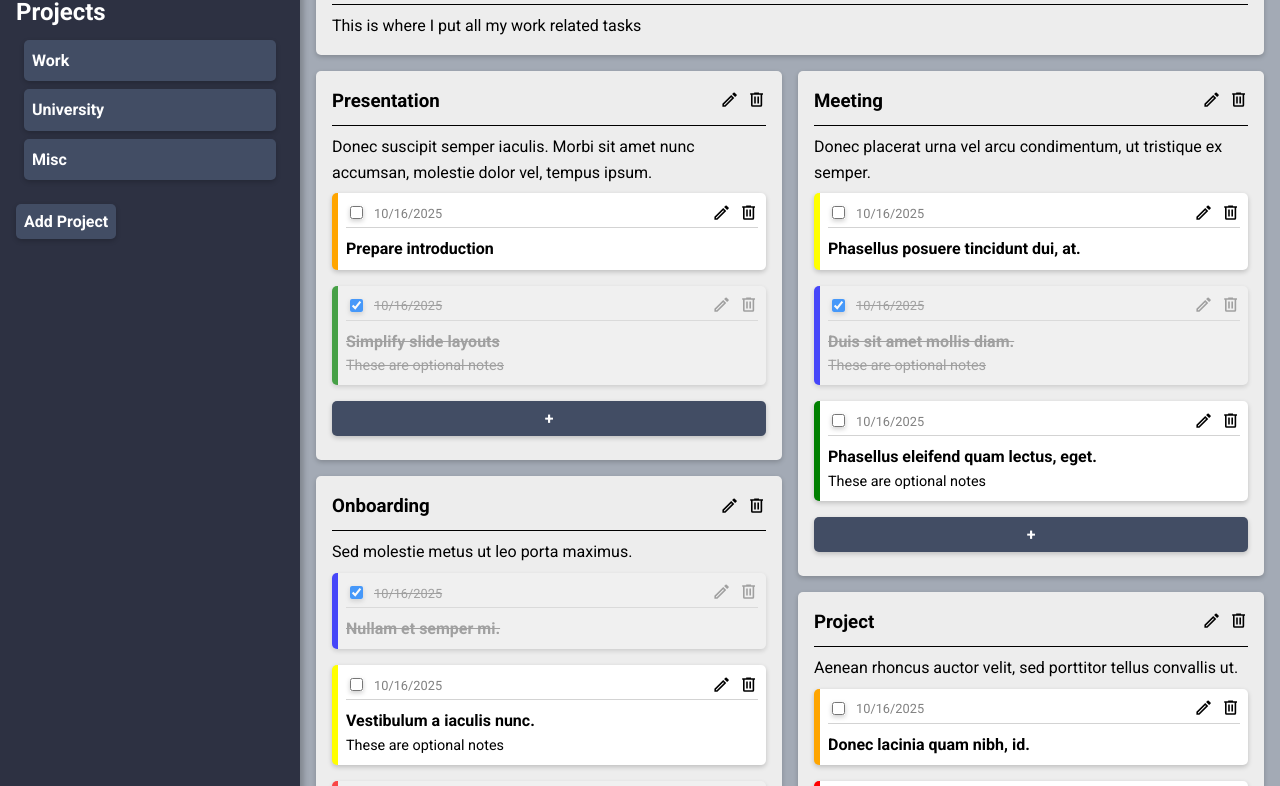
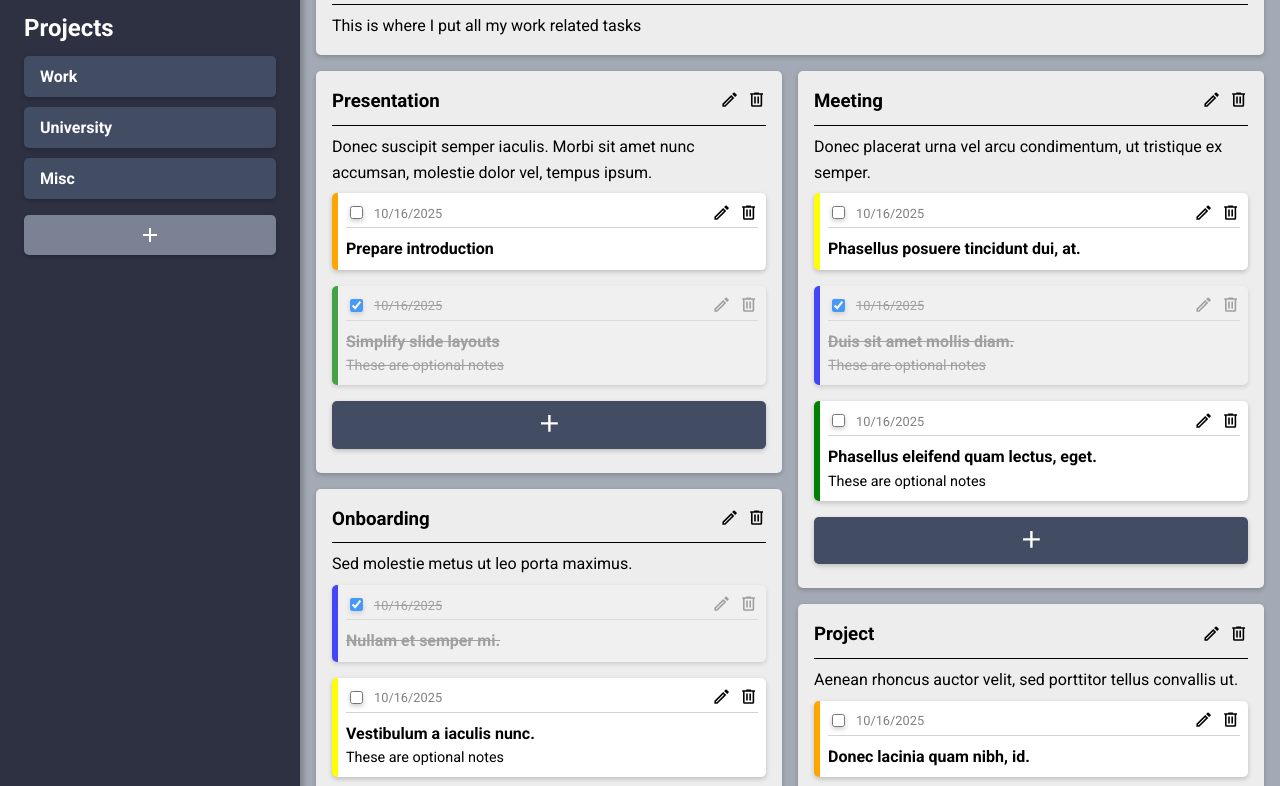
Before and after one commit to DrkNxt/odin-todo-list, a website built with webpack: page src/template.html in a window 1280 px wide. Shown: the part 74-860 px from the top of the page. Built offline with nearby package versions, Linux system fonts and the light colour scheme.

Commit message:
Update sidebar UI and change icon loading (again)

```diff
--- a/src/dom/dom-manager.js
+++ b/src/dom/dom-manager.js
@@ -25,7 +25,7 @@ function updateProjectList() {
     projectListContainer.innerHTML = "";
 
     for (let project of globals.projectList.projects) {
-        const projectElement = elementCreator.getElement("div", project.title, "project");
+        const projectElement = elementCreator.getElement("button", project.title, "project-btn");
         projectListContainer.appendChild(projectElement);
 
         projectElement.addEventListener("click", () => {
@@ -42,7 +42,7 @@ function updateProject(project) {
 
     // Create delete button
     const deleteButtonContainer = elementCreator.getElement("div", "");
-    const deleteTodoItem = elementCreator.getIconTrash("clickable-icon");
+    const deleteTodoItem = elementCreator.getIcon("delete", "clickable-icon");
     deleteButtonContainer.appendChild(deleteTodoItem);
 
     deleteButtonContainer.addEventListener("click", (e) => {
@@ -55,7 +55,7 @@ function updateProject(project) {
 
     // Create edit button
     const editButtonContainer = elementCreator.getElement("div", "");
-    const editProject = elementCreator.getIconPencil("clickable-icon");
+    const editProject = elementCreator.getIcon("edit", "clickable-icon");
     editButtonContainer.appendChild(editProject);
 
     editButtonContainer.addEventListener("click", (e) => {
@@ -80,7 +80,8 @@ function updateProject(project) {
 }
 
 function createAddTodoListButton() {
-    const addTodoListButton = elementCreator.getButton(null, "+", "button", "add-todo-list-btn");
+    const addTodoListButton = elementCreator.getButton(null, "", "button", "add-todo-list-btn");
+    addTodoListButton.appendChild(elementCreator.getIcon("new", "todo-list-plus-icon"))
     addTodoListButton.addEventListener("click", () => {
         newForm.todoListForm();
     });
@@ -100,7 +101,7 @@ function updateTodoLists(todoLists) {
 function createTodoListElement(todoList, todoLists) {
     // Create delete button
     const deleteButtonContainer = elementCreator.getElement("div", "");
-    const deleteTodoItem = elementCreator.getIconTrash("clickable-icon");
+    const deleteTodoItem = elementCreator.getIcon("delete", "clickable-icon");
     deleteButtonContainer.appendChild(deleteTodoItem);
 
     deleteButtonContainer.addEventListener("click", (e) => {
@@ -112,7 +113,7 @@ function createTodoListElement(todoList, todoLists) {
 
     // Create edit button
     const editButtonContainer = elementCreator.getElement("div", "");
-    const editTodoList = elementCreator.getIconPencil("clickable-icon");
+    const editTodoList = elementCreator.getIcon("edit", "clickable-icon");
     editButtonContainer.appendChild(editTodoList);
 
     editButtonContainer.addEventListener("click", (e) => {
@@ -141,8 +142,8 @@ function createTodoListElement(todoList, todoLists) {
 }
 
 function createAddTodoItemButton(todoList) {
-    const addTodoItemButton = elementCreator.getButton(null, "+", "button", "add-todo-item-btn");
-
+    const addTodoItemButton = elementCreator.getButton(null, "", "button", "add-todo-item-btn");
+    addTodoItemButton.appendChild(elementCreator.getIcon("new", "todo-item-plus-icon"))
     addTodoItemButton.addEventListener("click", () => {
         newForm.todoItemForm(todoList);
     });
@@ -155,7 +156,7 @@ function displayTodoItems(todoList, todoItemsContainer) {
     for (let todoItem of todoList.todoItems) {
         // Create delete button
         const deleteButtonContainer = elementCreator.getElement("div", "");
-        const deleteTodoItem = elementCreator.getIconTrash("clickable-icon");
+        const deleteTodoItem = elementCreator.getIcon("delete", "clickable-icon");
         deleteButtonContainer.appendChild(deleteTodoItem);
 
         deleteButtonContainer.addEventListener("click", (e) => {
@@ -172,7 +173,7 @@ function displayTodoItems(todoList, todoItemsContainer) {
 
         // Create edit button
         const editButtonContainer = elementCreator.getElement("div", "");
-        const editTodoItem = elementCreator.getIconPencil("clickable-icon");
+        const editTodoItem = elementCreator.getIcon("edit", "clickable-icon");
         editButtonContainer.appendChild(editTodoItem);
 
         editButtonContainer.addEventListener("click", (e) => {
--- a/src/dom/element-creator.js
+++ b/src/dom/element-creator.js
@@ -89,16 +89,6 @@ function getElement(elementName, textContent, classes = null, id = null) {
 }
 
 function getIcon(iconName, classes = null) {
-    const icon = document.createElement("span");
-    icon.classList.add("iconify");
-    if (classes !== null){
-        icon.classList.add(classes);
-    }
-    icon.dataset.icon = "mdi-" + iconName;
-    return icon;
-}
-
-function getIconPencil(classes = null) {
     const iconSvg = document.createElementNS('http://www.w3.org/2000/svg', 'svg');
     const iconPath = document.createElementNS('http://www.w3.org/2000/svg', 'path');
     iconSvg.classList.add("iconify");
@@ -106,38 +96,22 @@ function getIconPencil(classes = null) {
         iconSvg.classList.add(classes);
     }
 
+    let d;
+    switch(iconName) {
+        case "edit": d = "m14.06 9l.94.94L5.92 19H5v-.92zm3.6-6c-.25 0-.51.1-.7.29l-1.83 1.83l3.75 3.75l1.83-1.83c.39-.39.39-1.04 0-1.41l-2.34-2.34c-.2-.2-.45-.29-.71-.29m-3.6 3.19L3 17.25V21h3.75L17.81 9.94z"; break;
+        case "delete": d = "M9 3v1H4v2h1v13a2 2 0 0 0 2 2h10a2 2 0 0 0 2-2V6h1V4h-5V3zM7 6h10v13H7zm2 2v9h2V8zm4 0v9h2V8z"; break;
+        case "new": d = "M19 13h-6v6h-2v-6H5v-2h6V5h2v6h6z"; break;
+        case "list": d= "M11 15h6v2h-6zM9 7H7v2h2zm2 6h6v-2h-6zm0-4h6V7h-6zm-2 2H7v2h2zm12-6v14c0 1.1-.9 2-2 2H5c-1.1 0-2-.9-2-2V5c0-1.1.9-2 2-2h14c1.1 0 2 .9 2 2m-2 0H5v14h14zM9 15H7v2h2z"; break;
+        default: d = "M11 15h2v2h-2zm0-8h2v6h-2zm1-5C6.47 2 2 6.5 2 12a10 10 0 0 0 10 10a10 10 0 0 0 10-10A10 10 0 0 0 12 2m0 18a8 8 0 0 1-8-8a8 8 0 0 1 8-8a8 8 0 0 1 8 8a8 8 0 0 1-8 8"; iconSvg.classList.add("icon-error"); break;
+    }
+
     iconSvg.setAttribute('viewBox', '0 0 24 24');
 
     iconPath.setAttribute('fill', 'currentColor');
-    iconPath.setAttribute(
-    'd',
-    'm14.06 9l.94.94L5.92 19H5v-.92zm3.6-6c-.25 0-.51.1-.7.29l-1.83 1.83l3.75 3.75l1.83-1.83c.39-.39.39-1.04 0-1.41l-2.34-2.34c-.2-.2-.45-.29-.71-.29m-3.6 3.19L3 17.25V21h3.75L17.81 9.94z'
-    );
+    iconPath.setAttribute('d', d);
 
     iconSvg.appendChild(iconPath);
     return iconSvg;
 }
 
-function getIconTrash(classes = null) {
-    const iconSvg = document.createElementNS('http://www.w3.org/2000/svg', 'svg');
-    const iconPath = document.createElementNS('http://www.w3.org/2000/svg', 'path');
-    iconSvg.classList.add("iconify");
-    if (classes !== null){
-        iconSvg.classList.add(classes);
-    }
-
-    iconSvg.setAttribute('viewBox', '0 0 24 24');
-
-    iconPath.setAttribute('fill', 'currentColor');
-    iconPath.setAttribute(
-    'd',
-    'M9 3v1H4v2h1v13a2 2 0 0 0 2 2h10a2 2 0 0 0 2-2V6h1V4h-5V3zM7 6h10v13H7zm2 2v9h2V8zm4 0v9h2V8z'
-    );
-
-    iconSvg.appendChild(iconPath);
-    return iconSvg;
-}
-
-// !!!!!!!!!!!!!TRASH CAN SYMBOL!!!!!!!!!!
-
-export { getLabel, getInput, getOption, getTextArea, getButton, getSelect, getPrioritySelect, getElement, getIcon, getIconPencil, getIconTrash };
+export { getLabel, getInput, getOption, getTextArea, getButton, getSelect, getPrioritySelect, getElement, getIcon };
--- a/src/index.js
+++ b/src/index.js
@@ -20,3 +20,5 @@ domManager.updateProject(globals.projectList.projects[0]);
 // TODO: implement local storage
 
 // TODO: change priority picker to have the correct colors
+
+// TODO: change element creation to use dialog (?)
--- a/src/styles.css
+++ b/src/styles.css
@@ -36,9 +36,27 @@ Make grid auto-fit content:
     --text-color: black;
 }
 
+.iconify {
+    width: 1em;
+    height: 1em;
+    font-size: 1.2rem;
+    vertical-align: -0.125em;
+    transform: rotate(360deg);
+}
+
 h1, h2, h3, h4, p, body {
     margin: 0;
     padding: 0;
+}
+
+h1 {
+    font-size: 2rem;
+    align-self: center;
+    margin-bottom: 1rem;
+}
+
+h1 > .iconify {
+    font-size: 2rem;
 }
 
 body {
@@ -64,21 +82,42 @@ div.sidebar {
     color: white;
     padding: 1rem;;
     box-shadow: 4px 0px 5px rgba(0,0,0,0.2);
+    display: flex;
+    flex-direction: column;
+}
+
+.projects-container {
+    display: flex;
+    flex-direction: column;
+    gap: 0.5rem;
+    margin: 0 0.5rem;
 }
 
 #project-list {
-    padding: 0.5rem;
     display: flex;
     flex-direction: column;
-    gap: 0.5rem;
-    margin-bottom: 1rem;
+    gap: 0.1rem;
 }
 
-.project {
-    padding: 0.5rem;
-    border-radius: 5px;
-    box-shadow: 0px 2px 5px rgba(0,0,0,0.2);
-    cursor: pointer;
+.project-btn {
+    text-align: left;
+    padding: 0.7rem 1rem;
+}
+
+#add-project-btn {
+    font-size: 1.5rem;
+    display: flex;
+    align-items: center;
+    justify-content: center;
+    background-color: color-mix(in srgb, var(--button-color) 70%, white);
+}
+
+#add-project-btn > .iconify {
+    font-size: 1.5rem;
+}
+
+#add-project-btn:hover {
+    background-color: color-mix(in srgb, var(--button-color) 60%, white);
 }
 
 #add-project-form {
@@ -140,7 +179,6 @@ div.main {
 
 .add-todo-list-btn {
     width: 100%;
-    height: 6rem;
     font-size: 4rem;
     box-shadow: 0px 2px 5px rgba(0,0,0,0.2);
     -webkit-column-break-inside: avoid;
@@ -177,6 +215,11 @@ div.main {
     align-items: center;
     border-bottom: 1px solid black;
     padding-bottom: 0.5rem;
+}
+
+.add-todo-item-btn {
+    font-size: 1.5rem;
+    box-shadow: 0px 2px 5px rgba(0,0,0,0.2);
 }
 
 .project-top-content {
@@ -242,16 +285,25 @@ div.very-low {
     border-left: 6px solid blue;
 }
 
-.iconify {
-    width: 1em;
-    height: 1em;
-    font-size: 1.2rem;
-    vertical-align: -0.125em;
-    transform: rotate(360deg);
+.icon-error {
+    color: red;
+    background-color: color-mix(in srgb, red 20%, white);
+}
+
+.todo-item-plus-icon {
+    font-size: 1.8rem;
+}
+
+.todo-list-plus-icon {
+    font-size: 4rem;
 }
 
 .clickable-icon, input[type="checkbox"], .todo-item-bottom-content {
     cursor: pointer;
+}
+
+.clickable-icon:hover {
+    color: color-mix(in srgb, var(--text-color) 50%, white);
 }
 
 dialog {
--- a/src/template.html
+++ b/src/template.html
@@ -4,22 +4,31 @@
     <meta charset="UTF-8">
     <meta name="viewport" content="width=device-width, initial-scale=1.0">
     <title>Todo List</title>
-    <script src="//code.iconify.design/1/1.0.6/iconify.min.js"></script>
 </head>
 <body>
-    <div class="sidebar">
-        <h1>Todo List</h1>
-        <h2>Projects</h2>
     <dialog id="dialog">
         <form id="dialog-form" method="dialog">
         </form>
     </dialog>
+    <div class="sidebar">
+        <h1>Todo List
+            <svg xmlns="http://www.w3.org/2000/svg" width="1em" height="1em" viewBox="0 0 24 24" class="iconify">
+                <path fill="currentColor" d="M11 15h6v2h-6zM9 7H7v2h2zm2 6h6v-2h-6zm0-4h6V7h-6zm-2 2H7v2h2zm12-6v14c0 1.1-.9 2-2 2H5c-1.1 0-2-.9-2-2V5c0-1.1.9-2 2-2h14c1.1 0 2 .9 2 2m-2 0H5v14h14zM9 15H7v2h2z" />
+            </svg>
+        </h1>
+        <div class="projects-container">
+            <h2>Projects</h2>
             <div id="project-list">
                 <!-- Project items will be dynamically added here -->
             </div>
-        <button id="add-project-btn">Add Project</button>
+            <button id="add-project-btn">
+                <svg xmlns="http://www.w3.org/2000/svg" width="1em" height="1em" viewBox="0 0 24 24" class="iconify">
+                    <path fill="currentColor" d="M19 13h-6v6h-2v-6H5v-2h6V5h2v6h6z" />
+                </svg>
+            </button>
             <from id="add-project-form" method="post" action="#">
             </from>
+        </div>
     </div>
     <div class="main">
         <div id="current-project">
```
Lines whose indentation alone changed are shown as unchanged.
